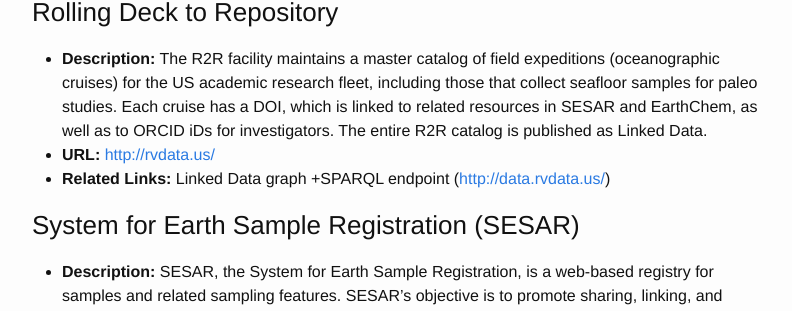
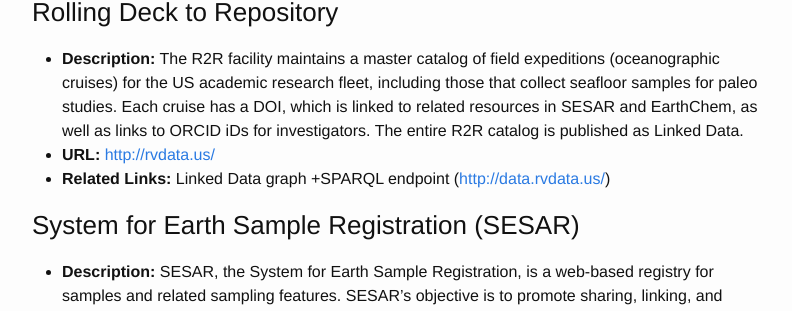
Before and after one commit to cyber4paleo/cyber4paleo.github.io, a Jekyll site: the page built from _resources/CommunityResourceList.md, in a window 1280 px wide and 900 px high, scrolled down 3846 px. Shown: the part 210-521 px from the top of the window, without its empty margins (238-1030 px from the left). Built offline with Jekyll 4.4.1, drawn with Linux system fonts in a browser that asks for light colours.

Commit message:
Update CommunityResourceList.md

```diff
--- a/_resources/CommunityResourceList.md
+++ b/_resources/CommunityResourceList.md
@@ -121,7 +121,7 @@ Please see this <a href="http://bit.ly/1r4AqLN">EarthCube Tools presentation</a>
 
 ### Rolling Deck to Repository
 
-* <b>Description:</b> The R2R facility maintains a master catalog of field expeditions (oceanographic cruises) for the US academic research fleet, including those that collect seafloor samples for paleo studies.  Each cruise has a DOI, which is linked to related resources in SESAR and EarthChem, as well as to ORCID iDs for investigators.  The entire R2R catalog is published as Linked Data.
+* <b>Description:</b> The R2R facility maintains a master catalog of field expeditions (oceanographic cruises) for the US academic research fleet, including those that collect seafloor samples for paleo studies.  Each cruise has a DOI, which is linked to related resources in SESAR and EarthChem, as well as links to ORCID iDs for investigators.  The entire R2R catalog is published as Linked Data.
 * <b>URL:</b> <a>http://rvdata.us/</a>
 * <b>Related Links:</b> Linked Data graph +SPARQL endpoint (<a>http://data.rvdata.us/</a>)
 
```
